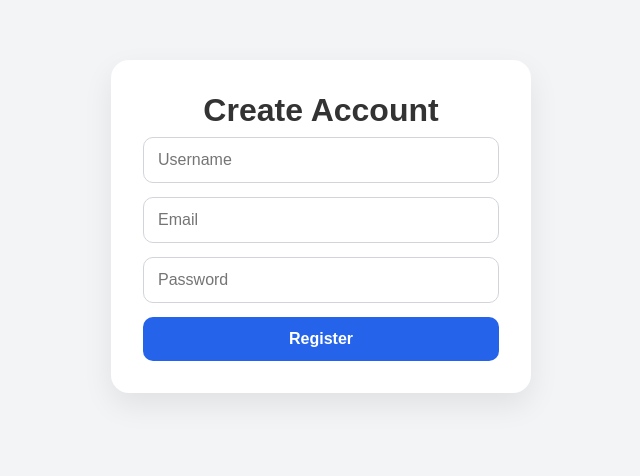
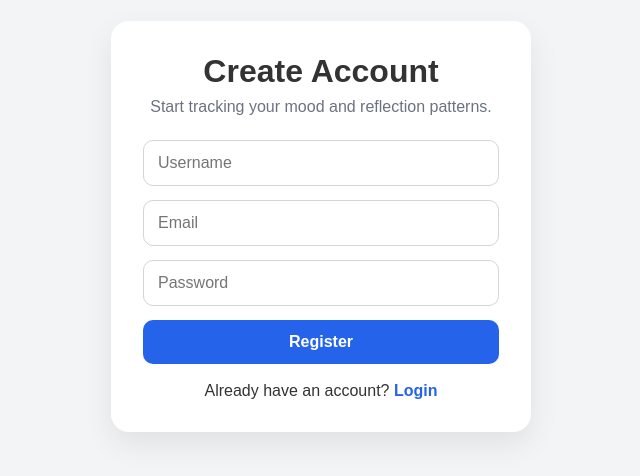
Before and after one commit to horatioDev/mindscope-MERN-psychology-dashboard, a React (Create React App) app in the folder client/: page /register in a window 1280 px wide. Shown: the part 174-650 px from the top of the page, without its empty margins (319-959 px from the left). Built offline with nearby package versions, Linux system fonts and the light colour scheme.

Commit message:
Update Register.js

```diff
--- a/client/src/pages/Register.js
+++ b/client/src/pages/Register.js
@@ -1,9 +1,10 @@
 import { useState } from "react";
-
+import { Link, useNavigate } from "react-router-dom";
 import { registerUser } from "../services/authServices";
 
 function Register() {
 
+  const navigate = useNavigate();
   const [formData, setFormData] = useState({
     username: "",
     email: "",
@@ -35,7 +36,7 @@ function Register() {
       localStorage.setItem("user", JSON.stringify(response.data));
 
       // Redirect to dashboard
-      window.location.href = "/";
+      navigate("/");
 
     } catch (error) {
 
@@ -55,6 +56,10 @@ function Register() {
       <form className="auth-form" onSubmit={handleSubmit}>
 
         <h1>Create Account</h1>
+
+        <p className="auth-subtitle">
+          Start tracking your mood and reflection patterns.
+        </p>
 
         {error && <p className="error-message">{error}</p>}
 
@@ -93,6 +98,11 @@ function Register() {
           Register
         </button>
 
+        {/* Login Link */}
+        <p className="auth-link">
+          Already have an account? <Link to="/login">Login</Link>
+        </p>
+
       </form>
 
     </div>
```
